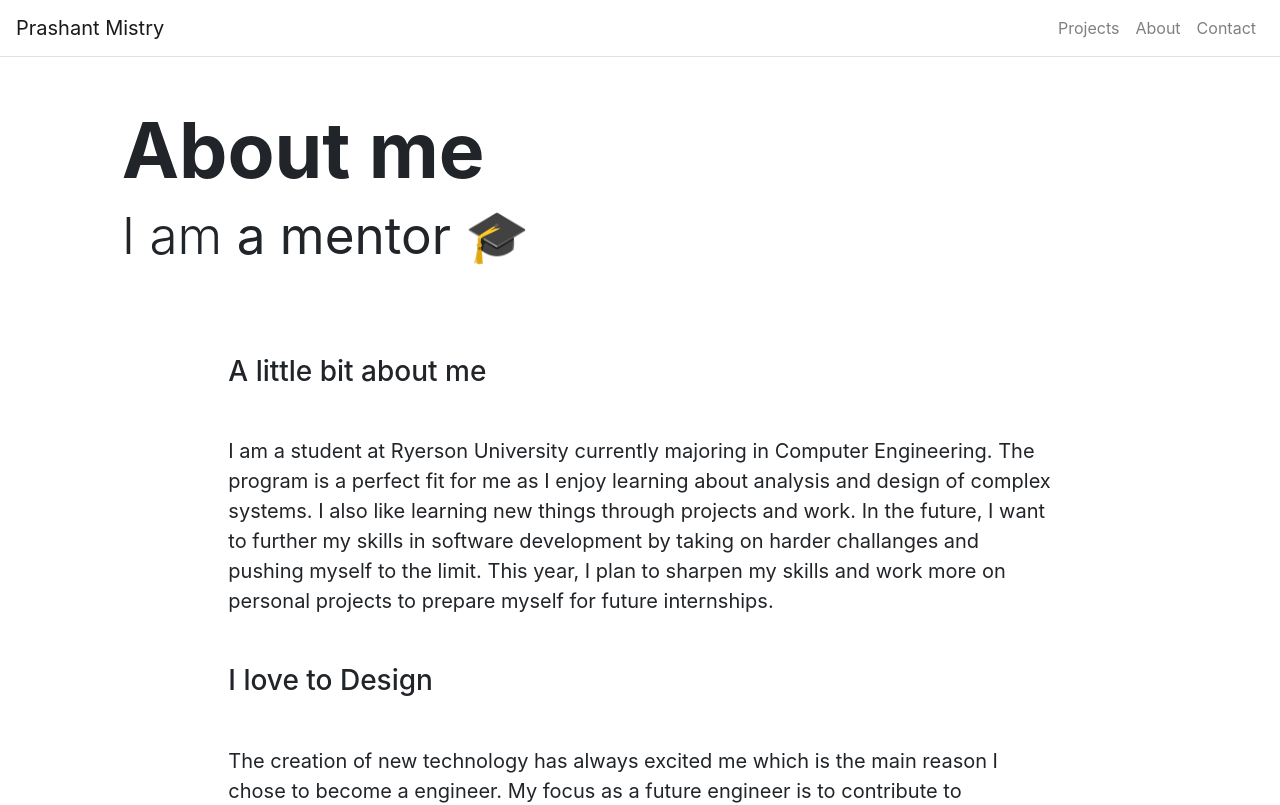
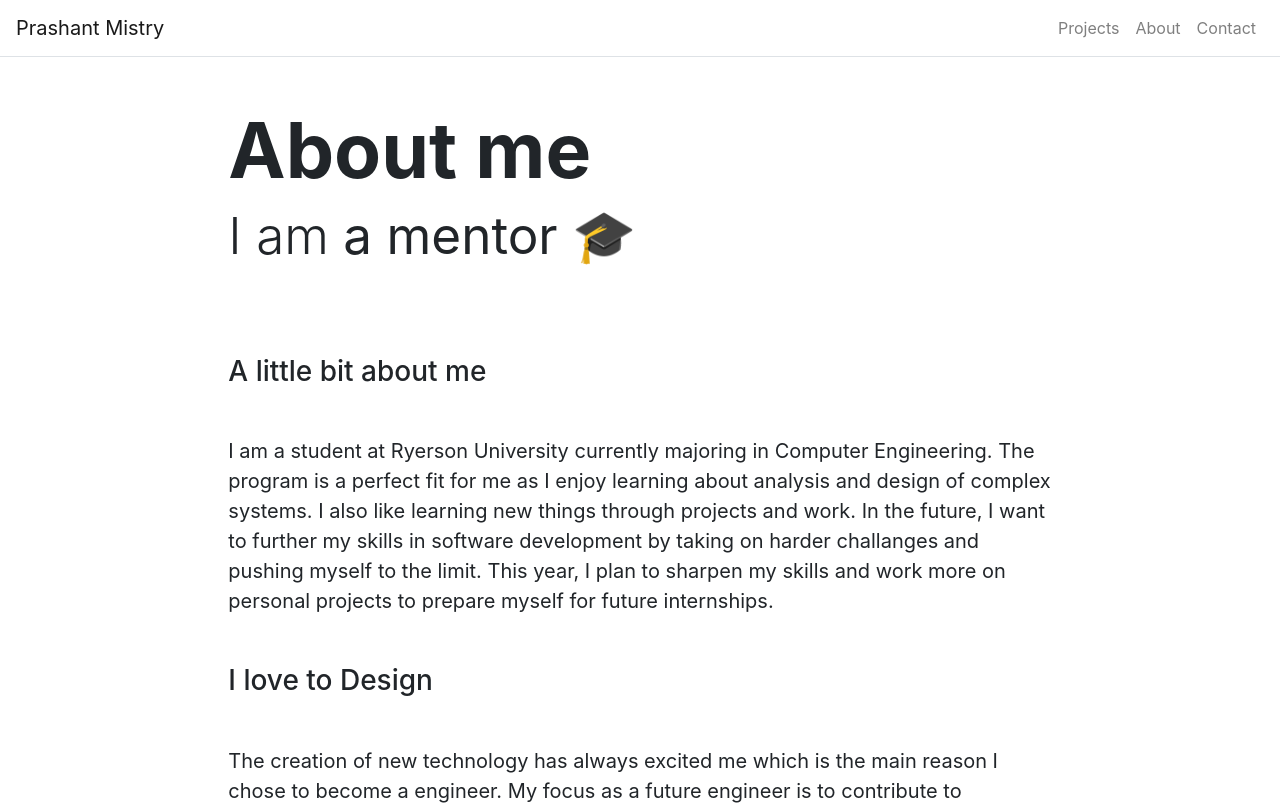
Before and after one commit to shant1235/My-Portfolio-Website, a React (Create React App) app in the folder portfolio-website/: page /about in a window 1280 px wide. Shown: the top 805 px of the page. Built offline with nearby package versions, Linux system fonts and the light colour scheme.

Commit message:
hero2 centered

```diff
--- a/portfolio-website/src/components/Hero3.js
+++ b/portfolio-website/src/components/Hero3.js
@@ -11,7 +11,7 @@ function Hero3(props){
         <Jumbotron className="bg-transparent jumbotron-fluid p-0">
             <Container fluid={true}>
                 <Row className="justify-content-center py-5">
-                    <Col md={10} sm={12}>
+                    <Col md={8} sm={12}>
                         { props.title && <h1 className="display-1 font-weight-bolder" style={{'font-size':'6vw'}}>{props.title}</h1> }
                         { props.title && <h3 className="display-4 font-weight-light" style={{'font-size':'4vw'}}>{props.subTitle}
 
```
